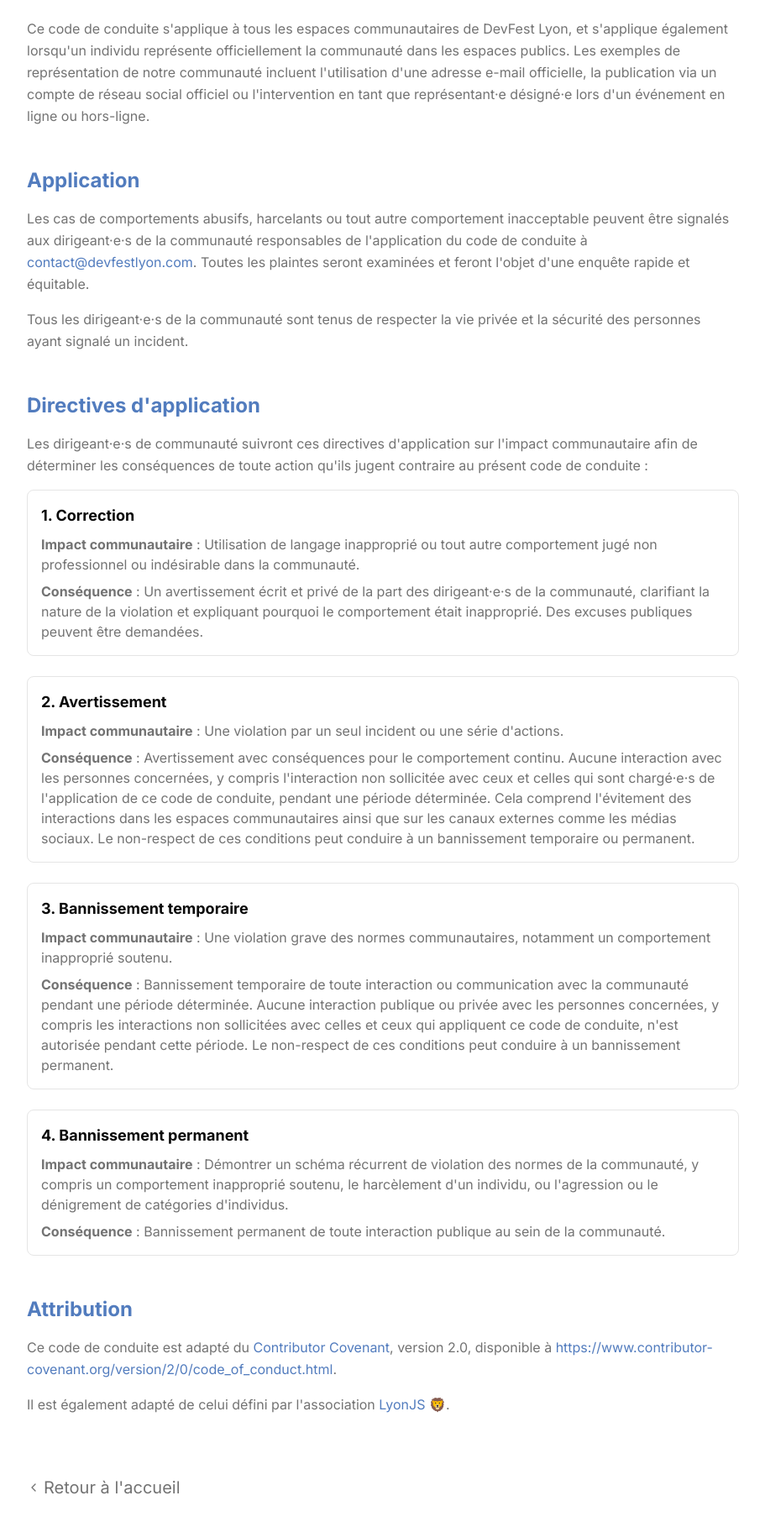
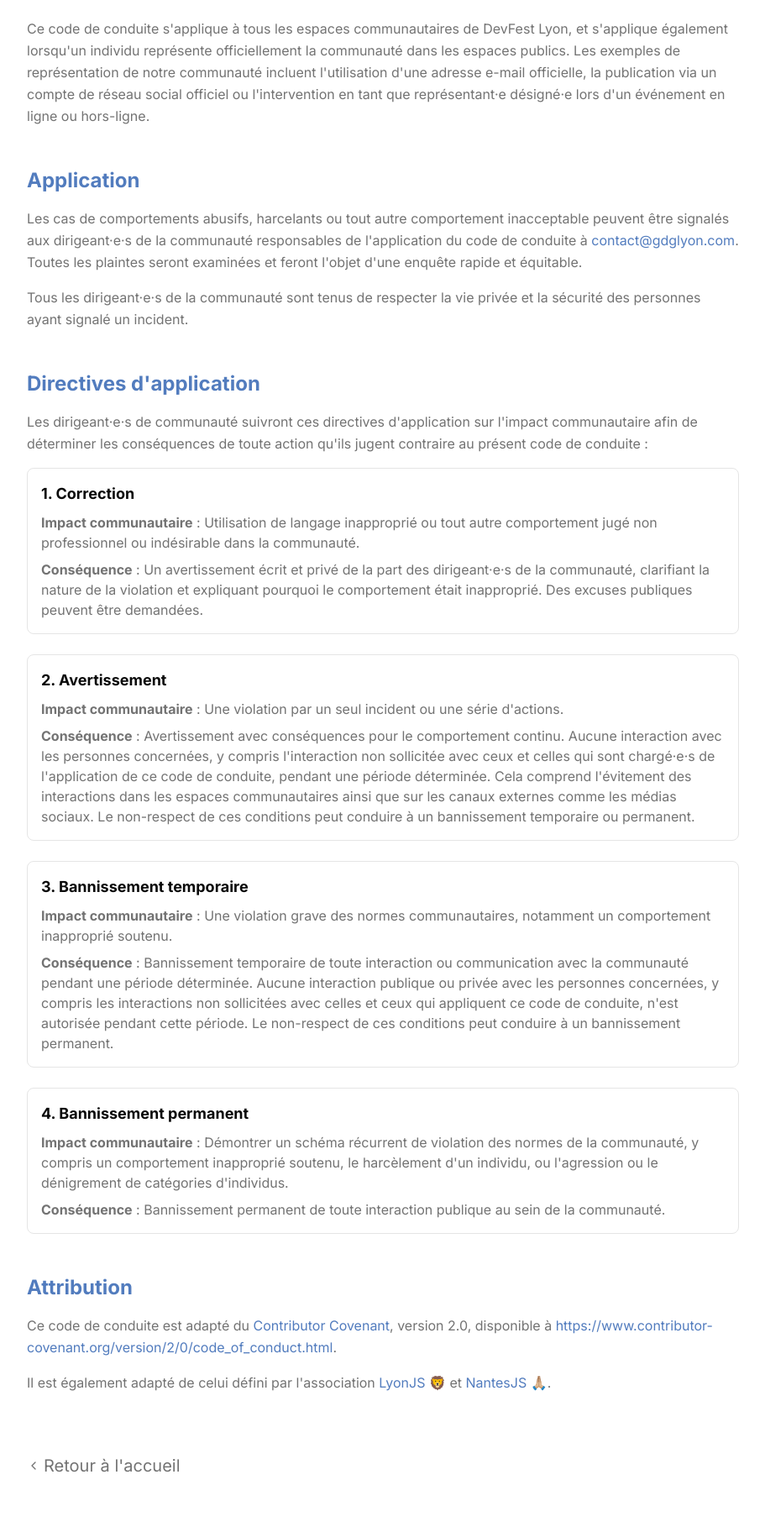
Before and after one commit to mickaelalvs/devfest-lyon-website, a Next.js app: page /code-of-conduct in a window 1280 px wide. Shown: the part 1483-3301 px from the top of the page at 84% size, without its empty margins (184-1095 px from the left). Built offline with nearby package versions, Linux system fonts and the light colour scheme.

Commit message:
Update sponsoring link

```diff
--- a/components/about.tsx
+++ b/components/about.tsx
@@ -22,7 +22,7 @@
                     </h2>
                     <p className="text-muted-foreground md:text-xl pt-4">
                         Organisée par l'association DevFest Lyon et portée par le Google Developer Group (GDG) Lyonnais,
-                        La première édition à Lyon est une opportunité unique pour partager et échanger autour de
+                        la première édition à Lyon est une opportunité unique pour partager et échanger autour de
                         thématiques techniques dans la région lyonnaise.
                     </p>
                     <div className="space-y-4 pt-4">
--- a/components/codeOfConduct.tsx
+++ b/components/codeOfConduct.tsx
@@ -139,7 +139,7 @@
                     Les cas de comportements abusifs, harcelants ou tout autre comportement inacceptable peuvent être
                     signalés aux dirigeant·e·s de la communauté responsables de l&apos;application du code de conduite
                     à{" "}
-                    <span className="text-primary">contact@devfestlyon.com</span>. Toutes les plaintes seront examinées
+                    <span className="text-primary">contact@gdglyon.com</span>. Toutes les plaintes seront examinées
                     et
                     feront l&apos;objet d&apos;une enquête rapide et équitable.
                 </p>
@@ -263,6 +263,14 @@
                         rel="noopener noreferrer"
                     >
                         LyonJS 🦁
+                    </a> et{" "}
+                    <a
+                        href="https://nantesjs.org/"
+                        className="text-primary hover:underline"
+                        target="_blank"
+                        rel="noopener noreferrer"
+                    >
+                        NantesJS 🙏🏼
                     </a>
                     .
                 </p>
--- a/components/sponsoring.tsx
+++ b/components/sponsoring.tsx
@@ -41,6 +41,8 @@
                                 asChild
                             >
                                 <Link
+                                    target="_blank"
+                                    rel="noopener noreferrer"
                                     href="https://drive.google.com/drive/folders/1oxVgRUWi45pTqygUPU15ZGXy7-MFfIVz?usp=drive_link">Pack
                                     de sponsorship
                                     <ArrowRight className="ml-2 h-4 w-4 transition-transform group-hover:translate-x-1"/>
```
